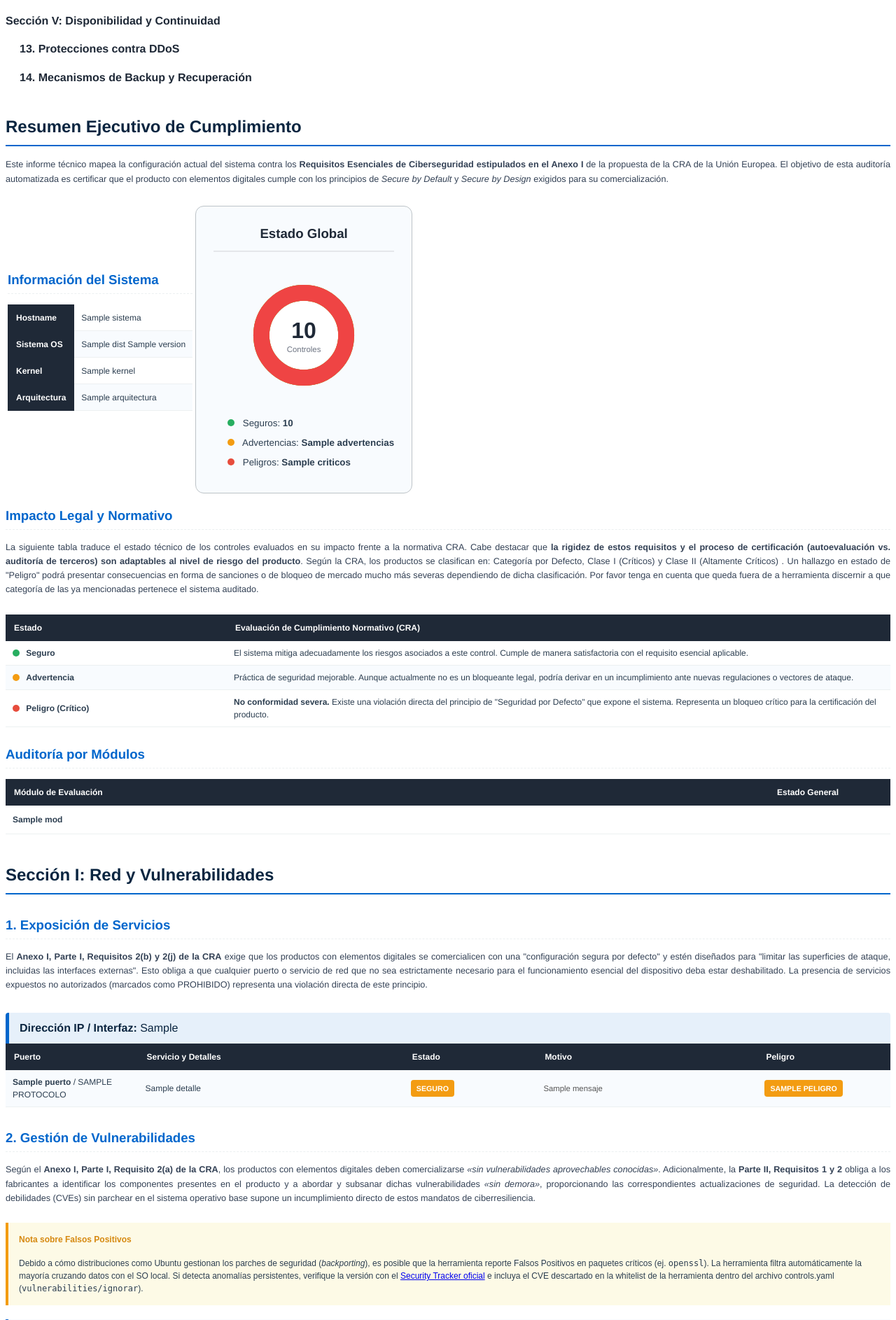
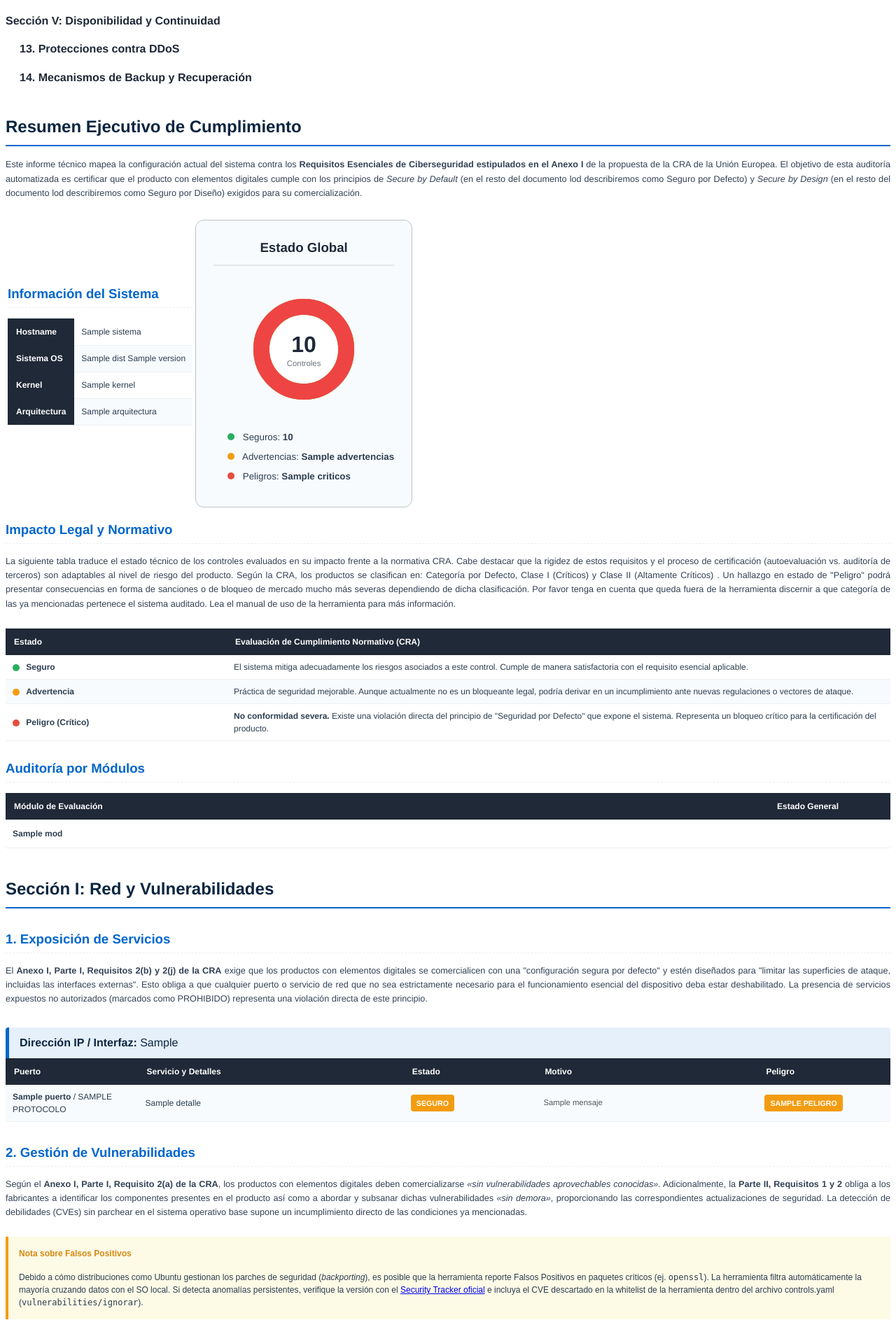
Before and after one commit to AlvaroSanGar/SealGuard, a Python web app: template herramienta_cra/templates/report_template.html in a window 1280 px wide. Shown: the part 1634-3520 px from the top of the page at 70% size. Run offline with Jinja, Linux system fonts and the light colour scheme; the template is opened without the code that fills it: most values are stand-ins (such as "Sample title", 1, 10 or a date in 2020).

Commit message:
cambios para que funcione history

```diff
--- a/herramienta_cra/templates/report_template.html
+++ b/herramienta_cra/templates/report_template.html
@@ -61,8 +61,8 @@
     <p class="cra-context-text">
         Este informe técnico mapea la configuración actual del sistema contra los <strong>Requisitos Esenciales de Ciberseguridad
          estipulados en el Anexo I</strong> de la propuesta de la CRA de la Unión Europea. El objetivo de esta auditoría automatizada
-         es certificar que el producto con elementos digitales cumple con los principios de <em>Secure by Default</em> y <em>Secure
-         by Design</em> exigidos para su comercialización.
+         es certificar que el producto con elementos digitales cumple con los principios de <em>Secure by Default</em> (en el resto del documento lod describiremos como Seguro por Defecto) y
+         <em>Secure by Design</em> (en el resto del documento lod describiremos como Seguro por Diseño) exigidos para su comercialización.
     </p>
 
 <table class="layout-table">
@@ -110,10 +110,11 @@
 <h2 class="subsection-title mt-sm">Impacto Legal y Normativo</h2>
     <p class="cra-context-text">
         La siguiente tabla traduce el estado técnico de los controles evaluados en su impacto frente a la normativa CRA. Cabe destacar que
-        <strong>la rigidez de estos requisitos y el proceso de certificación (autoevaluación vs. auditoría de terceros) son adaptables al nivel
-        de riesgo del producto</strong>. Según la CRA, los productos se clasifican en: Categoría por Defecto, Clase I (Críticos) y Clase II (Altamente Críticos)
+        la rigidez de estos requisitos y el proceso de certificación (autoevaluación vs. auditoría de terceros) son adaptables al nivel
+        de riesgo del producto. Según la CRA, los productos se clasifican en: Categoría por Defecto, Clase I (Críticos) y Clase II (Altamente Críticos)
         . Un hallazgo en estado de "Peligro" podrá presentar consecuencias en forma de sanciones o de bloqueo de mercado mucho más severas dependiendo de dicha clasificación.
-        Por favor tenga en cuenta que queda fuera de a herramienta discernir a que categoría de las ya mencionadas pertenece el sistema auditado.
+        Por favor tenga en cuenta que queda fuera de la herramienta discernir a que categoría de las ya mencionadas pertenece el sistema auditado. Lea el manual de uso de la
+        herramienta para más información.
     </p>
     <table class="data-table mt-0">
         <thead>
@@ -231,11 +232,10 @@
 <h2 class="subsection-title">2. Gestión de Vulnerabilidades</h2>
 
     <p class="cra-context-text">
-        Según el <strong>Anexo I, Parte I, Requisito 2(a) de la CRA</strong>, los productos con elementos digitales deben comercializarse <em>«sin
-        vulnerabilidades aprovechables conocidas»</em>. Adicionalmente, la <strong>Parte II, Requisitos 1 y 2</strong> obliga a los fabricantes a identificar
-        los componentes presentes en el producto y a abordar y subsanar dichas vulnerabilidades <em>«sin demora»</em>, proporcionando las correspondientes
-        actualizaciones de seguridad. La detección de debilidades (CVEs) sin parchear en el sistema operativo base supone un incumplimiento directo de estos
-        mandatos de ciberresiliencia.
+        Según el <strong>Anexo I, Parte I, Requisito 2(a) de la CRA</strong>, los productos con elementos digitales deben comercializarse <em>«sin vulnerabilidades aprovechables conocidas»</em>.
+        Adicionalmente, la <strong>Parte II, Requisitos 1 y 2</strong> obliga a los fabricantes a identificar los componentes presentes en el producto así como a abordar y subsanar dichas vulnerabilidades
+        <em>«sin demora»</em>, proporcionando las correspondientes actualizaciones de seguridad. La detección de debilidades (CVEs) sin parchear en el sistema operativo base supone un
+        incumplimiento directo de las condiciones ya mencionadas.
     </p>
 
     <div class="info-box" style="padding: 15px; border-left: 4px solid #f39c12; background-color: #fdfae6; font-family: sans-serif; font-size: 0.9em;">
@@ -409,7 +409,7 @@
         En consonancia con el requisito de gestión de la identidad y control de acceso de la <strong>CRA (Requisito 2.d)</strong>,
         la implementación de Autenticación Multifactor (MFA) constituye un control técnico fundamental. Su ausencia en vías de acceso
          críticas, como la administración remota, representa un riesgo severo de suplantación de identidad que comprometería la
-         validación del sistema como "seguro por defecto" exigido por la normativa europea.
+         validación del sistema como "seguro por defecto" exigido por la normativa.
     </p>
 
     {% if datos['2FA'].mfa_global %}
@@ -523,7 +523,11 @@
     <h1 id="anexo-3" class="section-title">Sección III: Hardening del Sistema</h1>
 
     <p class="cra-context-text">
-        La <strong>Ley de Ciberresiliencia (CRA)</strong> establece en su <strong>Anexo I, Parte I, Requisito 2(b)</strong> que los productos se comercializarán con una «configuración segura por defecto». El proceso de bastionado (hardening) evaluado en esta sección es el mecanismo técnico principal para auditar dicho estado. Asimismo, los controles detallados a continuación responden directamente a la obligación de salvaguardar la integridad de los programas frente a manipulaciones <strong>(Requisito 2.f)</strong> y aplicar mecanismos para mitigar el aprovechamiento de vulnerabilidades <strong>(Requisito 2.k)</strong>.
+        La <strong>Ley de Ciberresiliencia (CRA)</strong> establece en su <strong>Anexo I, Parte I, Requisito 2(b)</strong> que los productos
+        se comercializarán con una «configuración segura por defecto». El proceso de bastionado (hardening) evaluado en esta sección es el
+        mecanismo técnico principal para auditar dicho estado. Asimismo, los controles detallados a continuación responden directamente a la
+        obligación de salvaguardar la integridad de los programas frente a manipulaciones <strong>(Requisito 2.f)</strong> y aplicar
+        mecanismos para mitigar el aprovechamiento de vulnerabilidades <strong>(Requisito 2.k)</strong>.
     </p>
 
     <h2 class="subsection-title">6. Control de Acceso y Memoria</h2>
@@ -611,11 +615,16 @@
     <h2 class="subsection-title">7. Auditoría de Certificados y Claves</h2>
 
     <p class="cra-context-text">
-        La gestión adecuada de la Infraestructura de Clave Pública y de las claves criptográficas es esencial para cumplir con el <strong>Anexo I, Parte I, Requisito 2(e) de la CRA</strong>, que exige proteger la confidencialidad de los datos tratados y transmitidos (cifrado en tránsito). Además, la validez y protección de estos archivos en el sistema fundamentan los mecanismos de autenticación seguros requeridos por el <strong>Requisito 2(d)</strong>. Un certificado caducado o una clave privada con permisos excesivos comprometen directamente la cadena de confianza y la seguridad del producto.
+        La gestión adecuada de la Infraestructura de Clave Pública y de las claves criptográficas es esencial para cumplir con el <strong>
+        Anexo I, Parte I, Requisito 2(e) de la CRA</strong>, que exige proteger la confidencialidad de los datos tratados y transmitidos
+        (cifrado en tránsito). Además, la validez y protección de estos archivos en el sistema fundamentan los mecanismos de autenticación
+        seguros requeridos por el <strong>Requisito 2(d)</strong>. Un certificado caducado o una clave privada con permisos excesivos
+        comprometen directamente la cadena de confianza y la seguridad del producto.
     </p>
 
     {% if datos.hardening.certificados.estado == 'SEGURO' and not datos.hardening.certificados.tabla_certificados %}
-        <div class="info-box"><strong>Infraestructura de Claves:</strong> No se han definido rutas de certificados críticos para auditar en este entorno.</div>
+        <div class="info-box"><strong>Infraestructura de Claves:</strong> No se han definido rutas de certificados críticos para auditar en
+            este entorno.</div>
     {% else %}
         <table class="data-table text-xs table-fixed">
             <thead>
@@ -694,7 +703,10 @@
     <h2 class="subsection-title">9. Firewall</h2>
 
     <p class="cra-context-text">
-        El <strong>Requisito 2(j) de la CRA</strong> obliga de manera explícita a que los productos estén diseñados para «limitar las superficies de ataque, incluidas las interfaces externas». La presencia y correcta configuración de un cortafuegos (Firewall) a nivel de kernel es el control técnico idóneo para validar este requerimiento, asegurando que el equipo aplique políticas restrictivas frente a conexiones no autorizadas.
+        El <strong>Requisito 2(j) de la CRA</strong> obliga de manera explícita a que los productos estén diseñados para «limitar las
+        superficies de ataque, incluidas las interfaces externas». La presencia y correcta configuración de un cortafuegos (Firewall) a
+        nivel de kernel es el control técnico idóneo para validar este requerimiento, asegurando que el equipo aplique políticas restrictivas
+        frente a conexiones no autorizadas.
     </p>
 
     <h3 style="font-size: 11pt; color: var(--navy-blue); margin-bottom: 8px;">Gestores de Firewall</h3>
```
Also changed, not shown: 1 other file.
